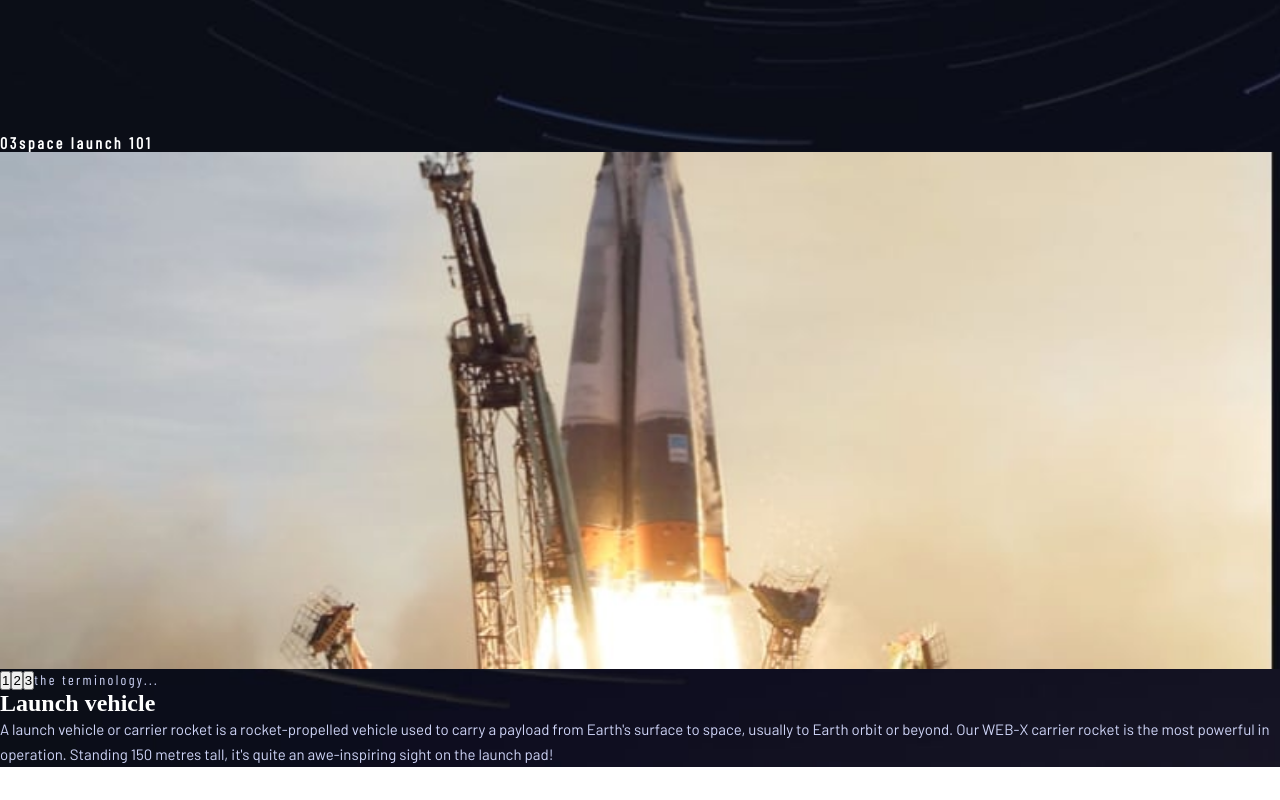
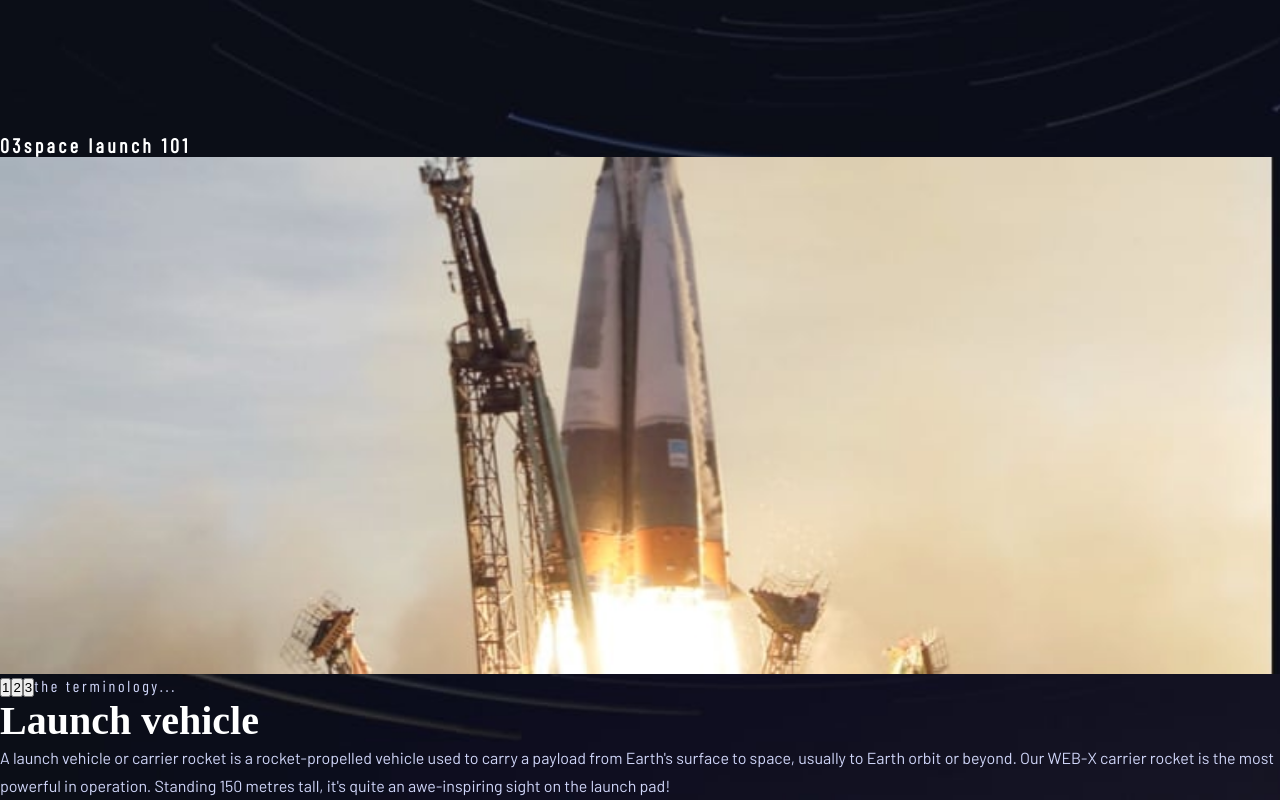
Before and after one commit to KamilKonopski/space-tourism-website-main, a React (Create React App) app: page /technology in a window 1280 px wide. Shown: the part 667-1467 px from the top of the page. Before the commit the page ends 1434 px from the top, so only its background shows below. Built offline with nearby package versions, Linux system fonts and the light colour scheme; a web font is replaced by a local one.

Commit message:
add simple tablet styles

```diff
--- a/src/pages/Technology/Technology.module.css
+++ b/src/pages/Technology/Technology.module.css
@@ -43,6 +43,25 @@
     .technology-page {
         background-image: url(../../assets/technology/background-technology-tablet.jpg);
     }
+
+    .technology-page h2 {
+        font-size: 2rem;
+        letter-spacing: 0.338rem;
+    }
+
+    .technology-page span {
+        font-size: 1.6rem;
+        letter-spacing: 0.27rem;
+    }
+
+    .technology-page h3 {
+        font-size: 4rem;
+    }
+
+    .technology-page p {
+        font-size: 1.6rem;
+        line-height: 2.8rem;
+    }
 }
 
 @media screen and (min-width: 1280px) {
```
